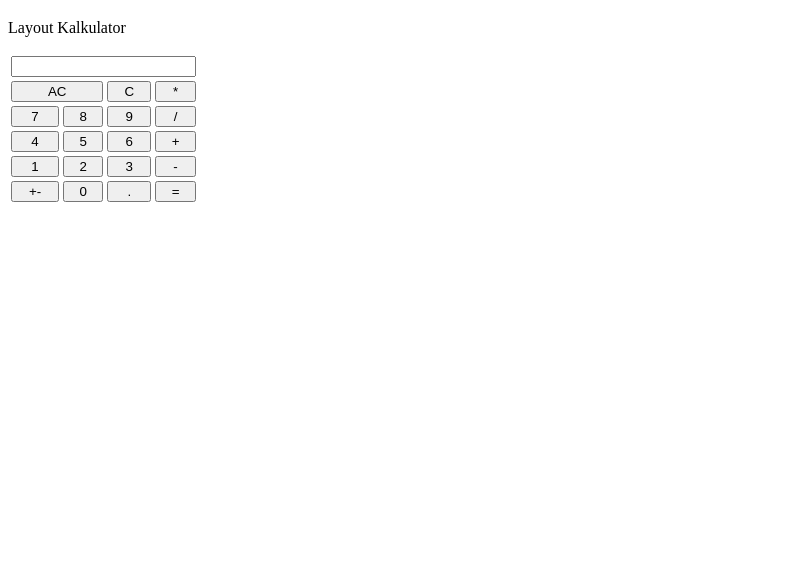
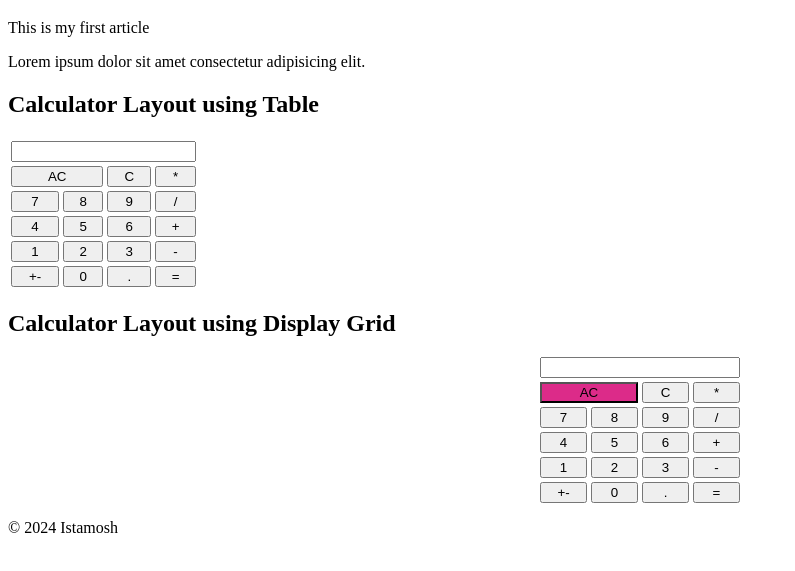
Before and after one commit to istamosh/revou-course, a plain HTML site: page software-engineer/index.html in a window 1280 px wide. Shown: the part 61-632 px from the top of the page, without its empty margins (0-795 px from the left). Drawn offline with Linux system fonts and the light colour scheme.

Commit message:
using grid layout and testing js connectivity

```diff
--- a/software-engineer/index.html
+++ b/software-engineer/index.html
@@ -3,19 +3,26 @@
   <head>
     <meta charset="UTF-8" />
     <meta name="viewport" content="width=device-width, initial-scale=1.0" />
-    <title>Test</title>
+    <title>RevoU Software Engineer Practice</title>
     <style>
       button {
         width: 100%;
       }
     </style>
+
+    <link rel="stylesheet" href="style.css" />
   </head>
   <body>
+    <header>
       <h1>Hello Guys Welcome Back To My Channel!</h1>
+    </header>
+
+    <article>
+      <p>This is my first article</p>
+      <p>Lorem ipsum dolor sit amet consectetur adipisicing elit.</p>
 
       <div>
-      <p>Layout Kalkulator</p>
-
+        <h1>Calculator Layout using Table</h1>
         <table>
           <tr>
             <th colspan="4"><input type="text" /></th>
@@ -51,5 +58,38 @@
           </tr>
         </table>
       </div>
+
+      <div>
+        <h1>Calculator Layout using Display Grid</h1>
+        <div id="calculator-grid">
+          <input type="text" class="span-four" />
+          <button class="span-two red" onclick="turnOnDisplay()">AC</button>
+          <button>C</button>
+          <button>*</button>
+          <button>7</button>
+          <button>8</button>
+          <button>9</button>
+          <button>/</button>
+          <button>4</button>
+          <button>5</button>
+          <button>6</button>
+          <button>+</button>
+          <button>1</button>
+          <button>2</button>
+          <button>3</button>
+          <button>-</button>
+          <button>+-</button>
+          <button>0</button>
+          <button>.</button>
+          <button>=</button>
+        </div>
+      </div>
+    </article>
+
+    <footer>
+      <p>&copy; 2024 Istamosh</p>
+    </footer>
+
+    <script src="script.js"></script>
   </body>
 </html>
--- /dev/null
+++ b/software-engineer/script.js
@@ -0,0 +1,3 @@
+function turnOnDisplay() {
+  alert("Calculator Layout using Display Grid");
+}
--- /dev/null
+++ b/software-engineer/style.css
@@ -0,0 +1,18 @@
+#calculator-grid {
+  display: grid;
+  grid-template-columns: repeat(4, 1fr);
+  grid-template-rows: repeat(6, 1fr);
+  max-width: 200px;
+  margin: auto;
+  gap: 4px;
+}
+
+.span-four {
+  grid-column: span 4;
+}
+
+.span-two {
+  grid-column: span 2;
+}
+.red {
+  background-color: rgb(220, 43, 137);}
```
Lines whose indentation alone changed are shown as unchanged.
